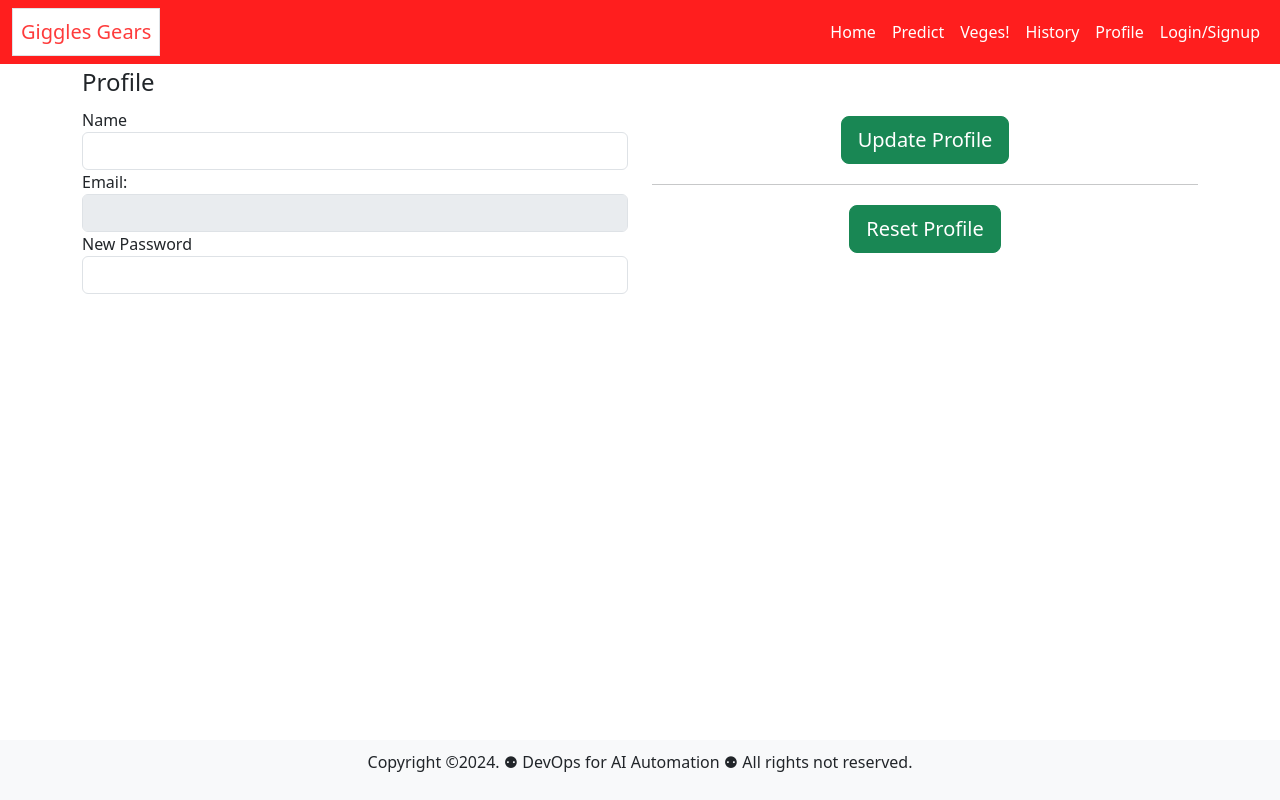
After one commit to moustacheManHere/Vegetable-CNN-App, a Flask app: page /profile in a window 1280 px wide. The commit adds this page. Run offline with Flask 3, Linux system fonts and the light colour scheme; some libraries are stand-ins or nearby versions.

Commit message:
Closes #49, created profile page

```diff
--- a/application/routes.py
+++ b/application/routes.py
@@ -84,6 +84,13 @@ def signup():
         print("lol")
     return render_template("signup.html", title="Signup", form=signup)
 
+@app.route("/profile", methods=["GET", "POST"])
+def profile():
+    profForm = UpdateProfileForm()
+    if profForm.validate_on_submit():
+        print("lol")
+    return render_template("profile.html", title="Profile", form=profForm)
+
 @app.errorhandler(Exception)
 def handle_error(e):
     error_code = getattr(e, 'code', 500)
--- a/application/templates/includes/nav.html
+++ b/application/templates/includes/nav.html
@@ -17,10 +17,10 @@
                         <a class="nav-link" href="/">History</a>
                     </li>
                     <li class="nav-item">
-                        <a class="nav-link" href="/">Profile</a>
+                        <a class="nav-link" href="/profile">Profile</a>
                     </li>
                     <li class="nav-item">
-                        <a class="nav-link" href="/">Login/Signup</a>
+                        <a class="nav-link" href="/login">Login/Signup</a>
                     </li>
                 </ul>
             </nav>
--- /dev/null
+++ b/application/templates/profile.html
@@ -0,0 +1,44 @@
+{% extends 'layout.html' %}
+
+{% block content %}
+<form action="/profile" method="post">
+    <div class="row">
+        <div class="col-md-6">
+            <fieldset class="form-group">
+                <legend>{{ title }}</legend>
+                {{ form.hidden_tag() }}
+                <div class="form-group">
+                    {{ form.name.label }}
+                    {{ form.name(class="form-control", value=current_user.name) }}
+                </div>
+                <div class="form-group">
+                    <label for="email">Email:</label>
+                    <input type="email" class="form-control" id="email" value="{{ current_user.email }}" disabled>
+                </div>
+                <div class="form-group">
+                    {{ form.new_password.label }}
+                    {{ form.new_password(class="form-control") }}
+                </div>
+            </fieldset>
+        </div>
+
+        <div class="col-md-6">
+            <div class="btn-container text-center">
+                <div class="row mt-5">
+                    <div class="col-12 my-1">
+                        {{ form.submit(class_='btn btn-success btn-lg btn-block') }}
+                    </div>
+                </div>
+                <hr>
+                <div class="row">
+                    <div class="col-12 my-1">
+                        <a href="{{ url_for('profile') }}" class="btn btn-success btn-lg btn-block">Reset Profile</a>
+                    </div>
+                </div>
+            </div>
+        </div>
+    </div>
+</form>
+<div class="mb-5"></div>
+
+{% endblock content %}
```
